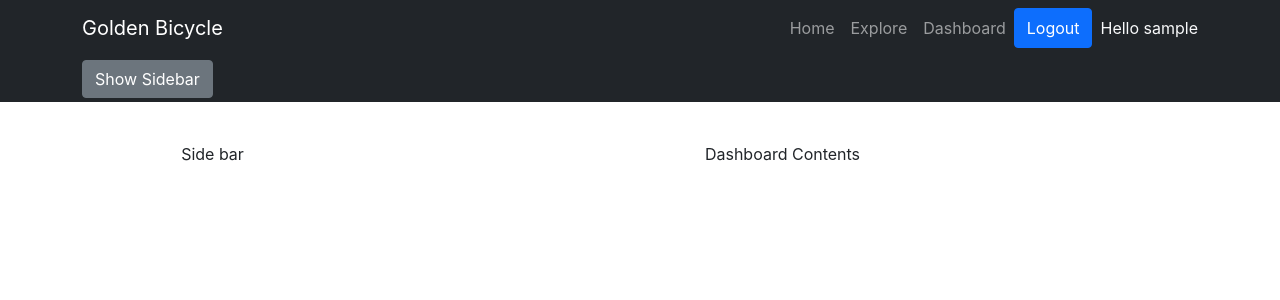
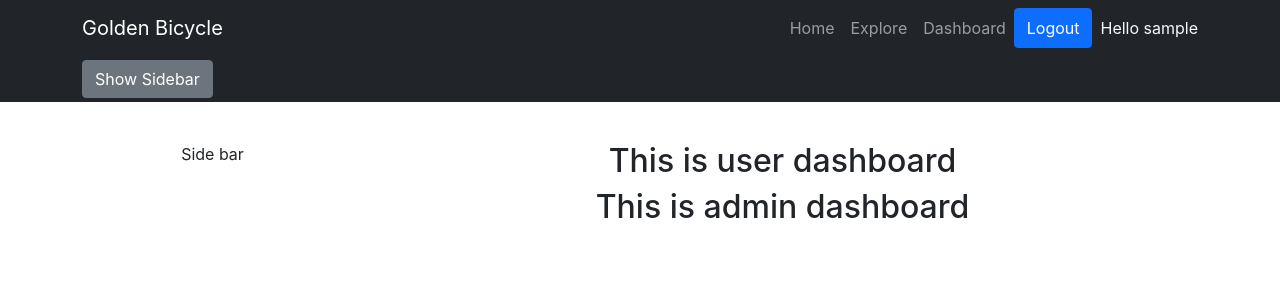
Before and after one commit to tr-folio/golden-bicycle-client-side, a React (Create React App) app: page /dashboard in a window 1280 px wide. Shown: the top 300 px of the page. Built offline with nearby package versions, Linux system fonts and the light colour scheme; no server answers; sample sign-in values are in the browser's storage.

Commit message:
user and admin section added to dashboard

```diff
--- /dev/null
+++ b/src/Pages/DashBoard/AdminDashboard/ADHome/ADHome.js
@@ -0,0 +1,11 @@
+import React from 'react';
+
+const ADHome = () => {
+    return (
+        <div>
+            <h2>This is admin dashboard</h2>
+        </div>
+    );
+};
+
+export default ADHome;
--- a/src/Pages/DashBoard/DHome/DashboardHome.js
+++ b/src/Pages/DashBoard/DHome/DashboardHome.js
@@ -1,6 +1,8 @@
 import React from 'react';
 import { Button, Col, Container, Row } from 'react-bootstrap';
 import Header from '../../Shared/Header/Header';
+import ADHome from '../AdminDashboard/ADHome/ADHome';
+import UDHome from '../UserDashboard/UDHome/UDHome';
 import './DashboardHome.css';
 
 const DashboardHome = () => {
@@ -29,7 +31,8 @@ const DashboardHome = () => {
                         Side bar
                     </Col>
                     <Col xs="12" lg="9">
-                        Dashboard Contents
+                        <UDHome></UDHome>
+                        <ADHome></ADHome>
                     </Col>
                 </Row>
             </Container>
--- /dev/null
+++ b/src/Pages/DashBoard/UserDashboard/UDHome/UDHome.js
@@ -0,0 +1,11 @@
+import React from 'react';
+
+const UDHome = () => {
+    return (
+        <div>
+            <h2>This is user dashboard</h2>
+        </div>
+    );
+};
+
+export default UDHome;
--- a/src/hooks/useFirebase.js
+++ b/src/hooks/useFirebase.js
@@ -91,6 +91,7 @@ const useFirebase = () => {
 
     const saveUser = (email, displayName) => {
         const user = {email: email, displayName: displayName, role: 'normal'};
+        localStorage.setItem("userRole", user.role);
         fetch('http://localhost:5000/postusers', {
             method: 'POST',
             headers: {
```
